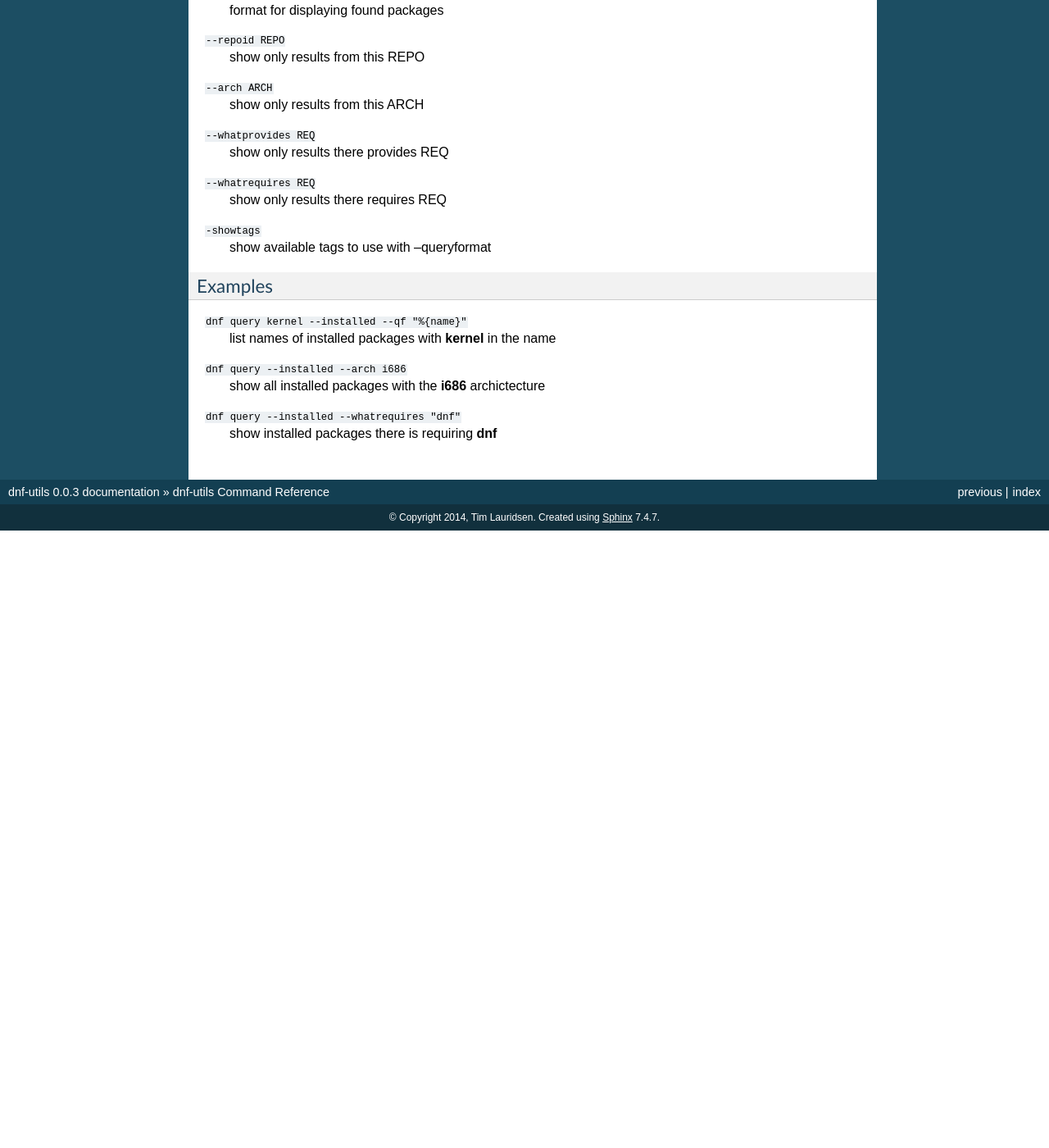
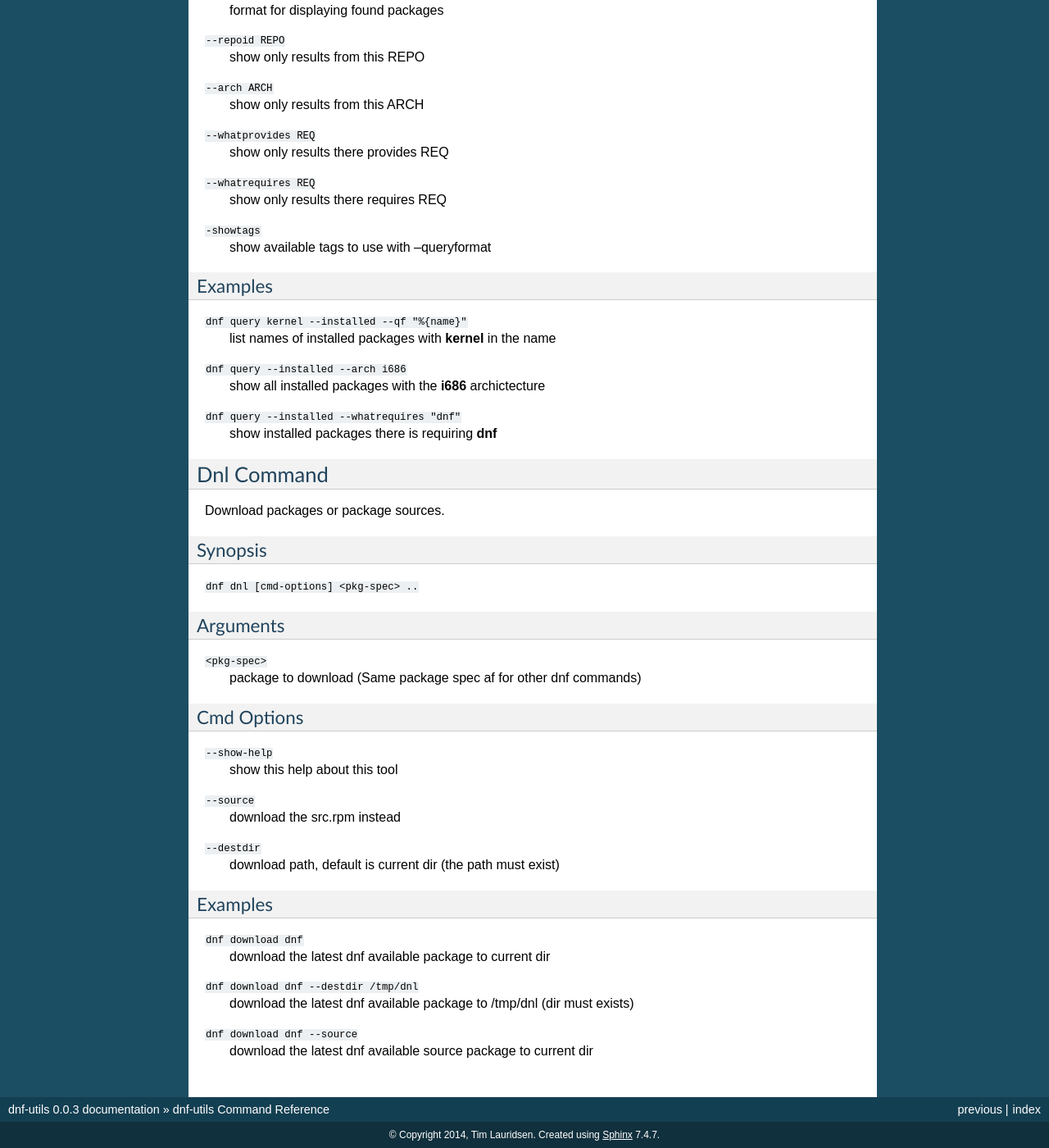
Before and after one commit to timlau/dnf-utils, a Sphinx documentation site: the page built from docs/command-ref.rst, in a window 1280 px wide and 1400 px high, scrolled down 919 px. Shown: the whole window at 82% size. Built offline with Sphinx 7.4.7, drawn with Linux system fonts in a browser that asks for light colours; before the commit the page ends 1566 px from its top, so only the background shows below that; some of the changed text lies outside the part shown.

Commit message:
doc: add doc about the dnl util

```diff
--- a/docs/command-ref.rst
+++ b/docs/command-ref.rst
@@ -76,3 +76,43 @@
 
 ``dnf query --installed --whatrequires "dnf"``
     show installed packages there is requiring **dnf**
+
+
+Dnl Command
+==============
+
+Download packages or package sources.
+
+Synopsis
+--------
+
+``dnf dnl [cmd-options] <pkg-spec> ..``
+
+Arguments
+----------
+
+``<pkg-spec>``
+    package to download (Same package spec af for other dnf commands)
+
+Cmd Options
+------------
+
+``--show-help``
+    show this help about this tool
+
+``--source``
+    download the src.rpm instead
+
+``--destdir``
+    download path, default is current dir (the path must exist)
+
+Examples
+--------
+``dnf download dnf``
+    download the latest dnf available package to current dir
+
+``dnf download dnf --destdir /tmp/dnl``
+    download the latest dnf available package to /tmp/dnl (dir must exists)
+
+``dnf download dnf --source``
+    download the latest dnf available source package to current dir
```
